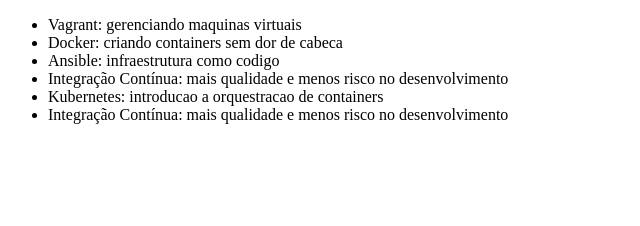
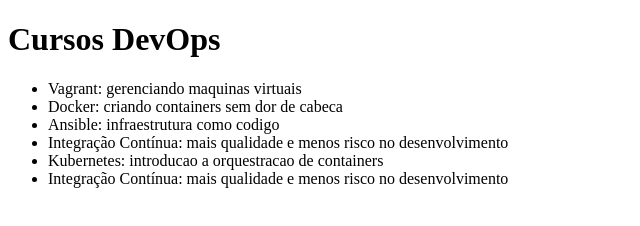
Before and after one commit to gubsocosta/trainig-git-github, a plain HTML site: page index.html in a window 1280 px wide. Shown: the whole page, without its empty margins (0-640 px from the left). Drawn offline with Linux system fonts and the light colour scheme.

Commit message:
feat: add title in body page

```diff
--- a/index.html
+++ b/index.html
@@ -7,6 +7,7 @@
   <title>Alura | Lista de Cursos DevOps</title>
 </head>
 <body>
+  <h1>Cursos DevOps</h1>
   <ul>
     <li>Vagrant: gerenciando maquinas virtuais</li>
     <li>Docker: criando containers sem dor de cabeca</li>
```
